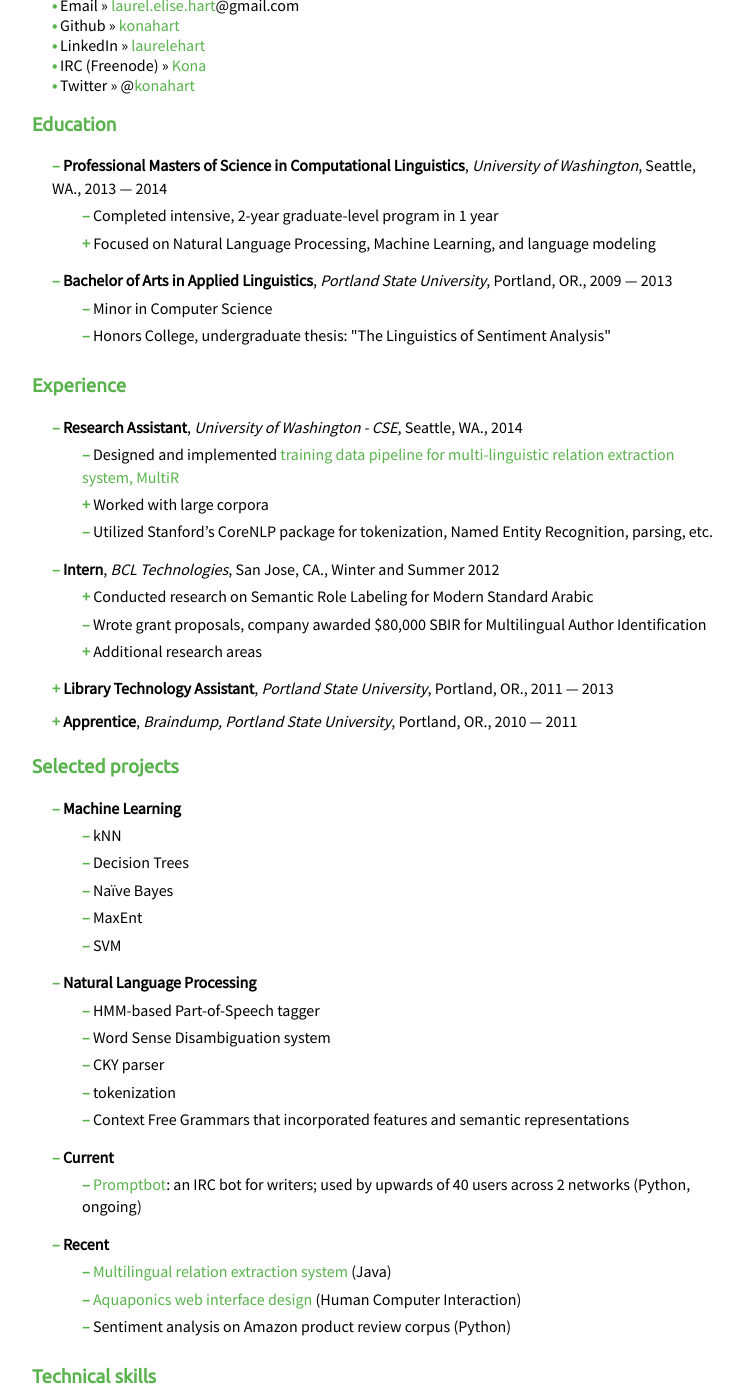
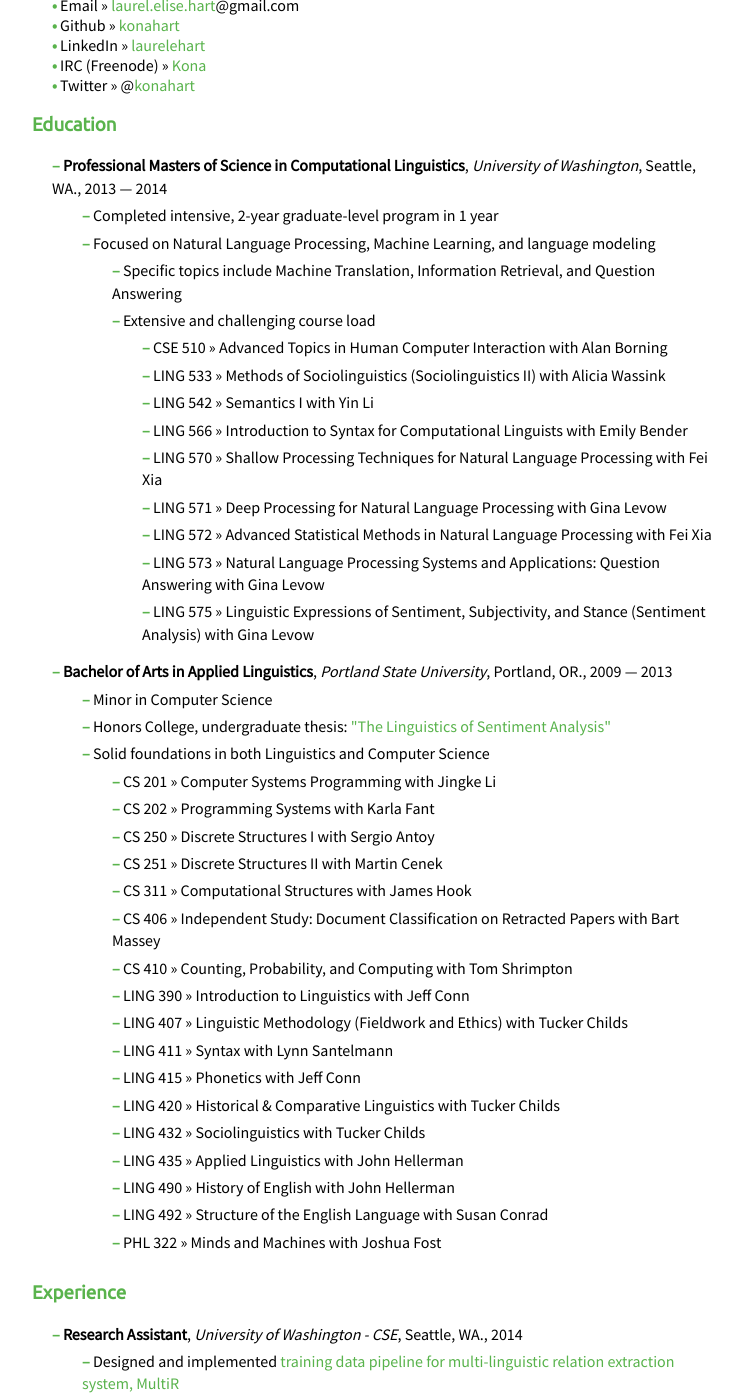
Before and after one commit to konahart/resume, a Jekyll site: the page built from index.md, in a window 1280 px wide and 1400 px high, scrolled down 279 px. Shown: the whole window, without its empty margins (258-1001 px from the left). Built offline with Jekyll 4.4.1, drawn with Linux system fonts in a browser that asks for light colours; some of the changed text lies outside the part shown.

```diff
--- a/index.md
+++ b/index.md
@@ -28,9 +28,22 @@ layout: default
 <li class="alwaysShow highlight"><strong>Professional Masters of Science in Computational Linguistics</strong>, <i>University of Washington</i>, Seattle, WA.,  2013 &mdash; 2014
     <ul>
     <li>Completed intensive, 2-year graduate-level program in 1 year</li>
-    <li>Focused on Natural Language Processing, Machine Learning, and language modeling
+    <li class="highlight">Focused on Natural Language Processing, Machine Learning, and language modeling
         <ul>
-	<li> Specific topics include: Machine Translation, Information Retrieval, and Question Answering</li>
+	<li>Specific topics include Machine Translation, Information Retrieval, and Question Answering</li>
+	<li>Extensive and challenging course load
+            <ul>
+            <li>CSE 510 &raquo; Advanced Topics in Human Computer Interaction with Alan Borning</li>
+            <li>LING 533 &raquo; Methods of Sociolinguistics (Sociolinguistics II) with Alicia Wassink</li>
+            <li>LING 542 &raquo; Semantics I with Yin Li</li>
+            <li>LING 566 &raquo; Introduction to Syntax for Computational Linguists with Emily Bender</li>
+            <li>LING 570 &raquo; Shallow Processing Techniques for Natural Language Processing with Fei Xia</li>
+            <li>LING 571 &raquo; Deep Processing for Natural Language Processing with Gina Levow</li>
+            <li>LING 572 &raquo; Advanced Statistical Methods in Natural Language Processing with Fei Xia</li>
+            <li>LING 573 &raquo; Natural Language Processing Systems and Applications: Question Answering with Gina Levow</li>
+            <li>LING 575 &raquo; Linguistic Expressions of Sentiment, Subjectivity, and Stance (Sentiment Analysis) with Gina Levow</li>
+            </ul>
+        </li>
 	</ul>
     </li>
     </ul>
@@ -39,7 +52,28 @@ layout: default
 <li class="alwaysShow highlight"><strong>Bachelor of Arts in Applied Linguistics</strong>, <i>Portland State University</i>, Portland, OR.,  2009 &mdash; 2013
     <ul>
     <li>Minor in Computer Science</li>
-    <li>Honors College, undergraduate thesis: "The Linguistics of Sentiment Analysis"</li>
+    <li>Honors College, undergraduate thesis: <a href="#lingOfSent">"The Linguistics of Sentiment Analysis"</a></li>
+    <li>Solid foundations in both Linguistics and Computer Science
+        <ul>
+        <li>CS 201 &raquo; Computer Systems Programming with Jingke Li</li>
+        <li>CS 202 &raquo; Programming Systems with Karla Fant</li>
+        <li>CS 250 &raquo; Discrete Structures I with Sergio Antoy</li>
+        <li>CS 251 &raquo; Discrete Structures II with Martin Cenek</li>
+        <li>CS 311 &raquo; Computational Structures with James Hook</li>
+        <li>CS 406 &raquo; Independent Study: Document Classification on Retracted Papers with Bart Massey</li>
+        <li>CS 410 &raquo; Counting, Probability, and Computing with Tom Shrimpton</li>
+        <li>LING 390 &raquo; Introduction to Linguistics with Jeff Conn</li>
+        <li>LING 407 &raquo; Linguistic Methodology (Fieldwork and Ethics) with Tucker Childs</li>
+        <li>LING 411 &raquo; Syntax with Lynn Santelmann</li>
+        <li>LING 415 &raquo; Phonetics with Jeff Conn</li>
+        <li>LING 420 &raquo; Historical &amp; Comparative Linguistics with Tucker Childs</li>
+        <li>LING 432 &raquo; Sociolinguistics with Tucker Childs</li>
+        <li>LING 435 &raquo; Applied Linguistics with John Hellerman</li>
+        <li>LING 490 &raquo; History of English with John Hellerman</li>
+        <li>LING 492 &raquo; Structure of the English Language with Susan Conrad</li>
+        <li>PHL 322 &raquo; Minds and Machines with Joshua Fost</li>
+        </ul>
+    </li>
     </ul>
 </li>
 </ul>
@@ -62,9 +96,9 @@ layout: default
 
 <li class="alwaysShow highlight"><strong>Intern</strong>, <i>BCL Technologies</i>, San Jose, CA., Winter and Summer 2012
     <ul>
-    <li>Conducted research on Semantic Role Labeling for Modern Standard Arabic
+    <li class="highlight">Conducted research on Semantic Role Labeling for Modern Standard Arabic
 	<ul>
-	<li>Authored demonstration paper published in Proceedings of COLING 2012 (see Publications)</li>
+	<li>Authored <a href="#arabicSRL">demonstration paper</a> published in Proceedings of COLING 2012</li>
 	<li>Created annotated linguistic data</li>
 	</ul>
     </li>
@@ -104,6 +138,19 @@ layout: default
 	</ul>
     </li>
     <li>Attended weekly lectures on various topics pertaining to systems administration and general computer systems knowledge</li>
+    </ul>
+</li>
+
+<li class="alwaysShow"><strong>Volunteer</strong>, <i>Lake Oswego Public Library</i>, Lake Oswego, OR., 2003 &mdash; 2019
+    <ul>
+    <li>Brainstormed programming and events for teens as a member of the Teen Library Board</li>
+    <li>Organized and led events
+        <ul>
+        <li>creative writing workshops</li>
+        <li>video game nights</li>
+        <li>graphic novel discussion groups</li>
+        </ul>
+    </li>
     </ul>
 </li>
 </ul>
@@ -170,12 +217,27 @@ layout: default
 </li>
 </ul>
 
-<h3>Publications</h3>
+<h3><a name="pubs" id="pubs"></a>Publications</h3>
 
 <ul class="expList">
+<li class="alwaysShow"><strong>2013</strong>
+    <ul>
+    <li name="lingOfSent">Hart, Laurel, <strong><i><a href="http://pdxscholar.library.pdx.edu/cgi/viewcontent.cgi?article=1018&context=honorstheses">The Linguistics of Sentiment Analysis</a></i></strong> Portland State University <i>PDX Scholar</i>. 2013. <a href="http://pdxscholar.library.pdx.edu/cgi/viewcontent.cgi?article=1018&context=honorstheses">http://pdxscholar.library.pdx.edu/cgi/viewcontent.cgi?article=1018&context=honorstheses</a>
+        <ul>
+        <li>Computational linguistics is a field that was founded by linguists, but more recently is the domain of more computer scientists than linguists. Use of data-driven and machine learning methods for computational linguistics applications is now more common than hand­written linguistic rules. In order for a linguist to enter the field, it is essential that he or she be familiar with methods and techniques from computer science.</li>
+        <li>The purpose of this paper is two­fold. The first is to serve as a linguist's introduction to concepts from outside of linguistics that are used in computational linguistics. The second purpose is to illustrate the use of linguistic features for a specific task known as sentiment analysis. This task involves determining the sentiment of a piece of text. By way of examining linguistics within sentiment analysis, this paper will begin to gesture at the potential role for linguists in the modern field of computational linguistics as a whole. The goal is to encourage and enable linguists to re-engage with computational linguistics by providing a suitable introductory work.</li>
+        </ul>
+        </li>
+    </ul>
+</li>
+
 <li class="alwaysShow highlight"><strong>2012</strong>
     <ul>
-    <li>Hart, Laurel, Hassan Alam and Aman Kumar, <strong><a href="http://aclweb.org/anthology//C/C12/C12-3026.pdf">"Revisiting Arabic Semantic Role Labeling using SVM Kernel Methods"</a></strong> <i>Proceedings of COLING 2012</i>. December, 2012: 207—14. <a href="http://aclweb.org/anthology//C/C12/C12-3026.pdf">http://aclweb.org/anthology//C/C12/C12-3026.pdf</a></li>
+    <li name="arabicSRL">Hart, Laurel, Hassan Alam and Aman Kumar, <strong><a href="http://aclweb.org/anthology//C/C12/C12-3026.pdf">"Revisiting Arabic Semantic Role Labeling using SVM Kernel Methods"</a></strong> <i>Proceedings of COLING 2012</i>. December, 2012: 207—14. <a href="http://aclweb.org/anthology//C/C12/C12-3026.pdf">http://aclweb.org/anthology//C/C12/C12-3026.pdf</a>
+        <ul>
+        <li>As a critical language, there is huge potential for the usefulness of an Arabic Semantic Role Labeling (SRL) system. This task involves two subtasks: predicate argument boundary detection and argument classification. Based on the innovations of Diab, Moschitti, and Pighin (2007) in the field of Arabic Natural Language Processing (NLP), SRL in particular, we are currently developing a system for automatic SRL in Arabic.</li>
+        </ul>
+        </li>
     </ul>
 </li>
 </ul>
--- a/js/collapseList.js
+++ b/js/collapseList.js
@@ -6,6 +6,7 @@
 function prepareList() {
     var highlights = $('.highlight');
     var lowlights = $('.expList').find('li:has(ul)').not( highlights );
+    var root = $('html, body');
 
     $('.expList').find('li:has(ul)')
     .click( function(event) {
@@ -23,11 +24,28 @@ function prepareList() {
     highlights
     .addClass('collapsed expanded')
 
+    $('.expList a[href*=#]').unbind('click').click(function(){
+            var link = $('[name="' + $.attr(this, 'href').substr(1) + '"]');
+            console.log(link)
+            if $( link ) {
+                $( link ).addClass('expanded');
+                $( link ).parents().not('ul').addClass('expanded');
+                $( link ).parents().show('medium');
+                $( root ).animate({
+                    scrollTop: $( link ).offset().top
+                }, 500);
+                $( link ).children().show('medium');
+            } else {
+                window.open($(this).attr('href'));
+            }
+            return false;
+    });
+
     //Hack to add links inside the cv
-    $('.expList a').unbind('click').click(function() {
+    /*$('.expList a').unbind('click').click(function() {
         window.open($(this).attr('href'));
-	return false;
-    });
+	    return false;
+    });*/
 
     //Create the button funtionality
     $('#highlights')
```
